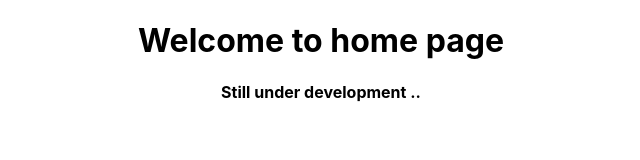
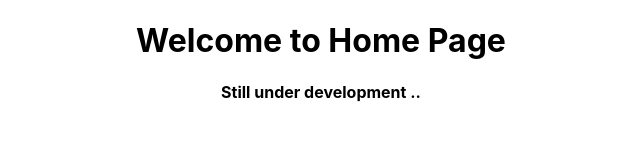
Before and after one commit to yassinemiladi21/dashboard, a React (Create React App) app in the folder src/frontend/: page / in a window 1280 px wide. Shown: the top 160 px of the page, without its empty margins (319-959 px from the left). Built offline with nearby package versions, Linux system fonts and the light colour scheme.

Commit message:
Update App.js

```diff
--- a/src/frontend/src/App.js
+++ b/src/frontend/src/App.js
@@ -9,7 +9,7 @@ function App() {
     <div className="App">
       <Router>
         <Routes>
-          <Route path='/' element={<div><h1>Welcome to home page</h1><h4>Still under development ..</h4></div>}></Route>
+          <Route path='/' element={<div><h1>Welcome to Home Page</h1><h4>Still under development ..</h4></div>}></Route>
           <Route path="/teams/:teamName" element={<TeamPage />}></Route>
           <Route path="/matches/:teamName/:year" element={<MatchPage />}></Route>
           </Routes>
```
